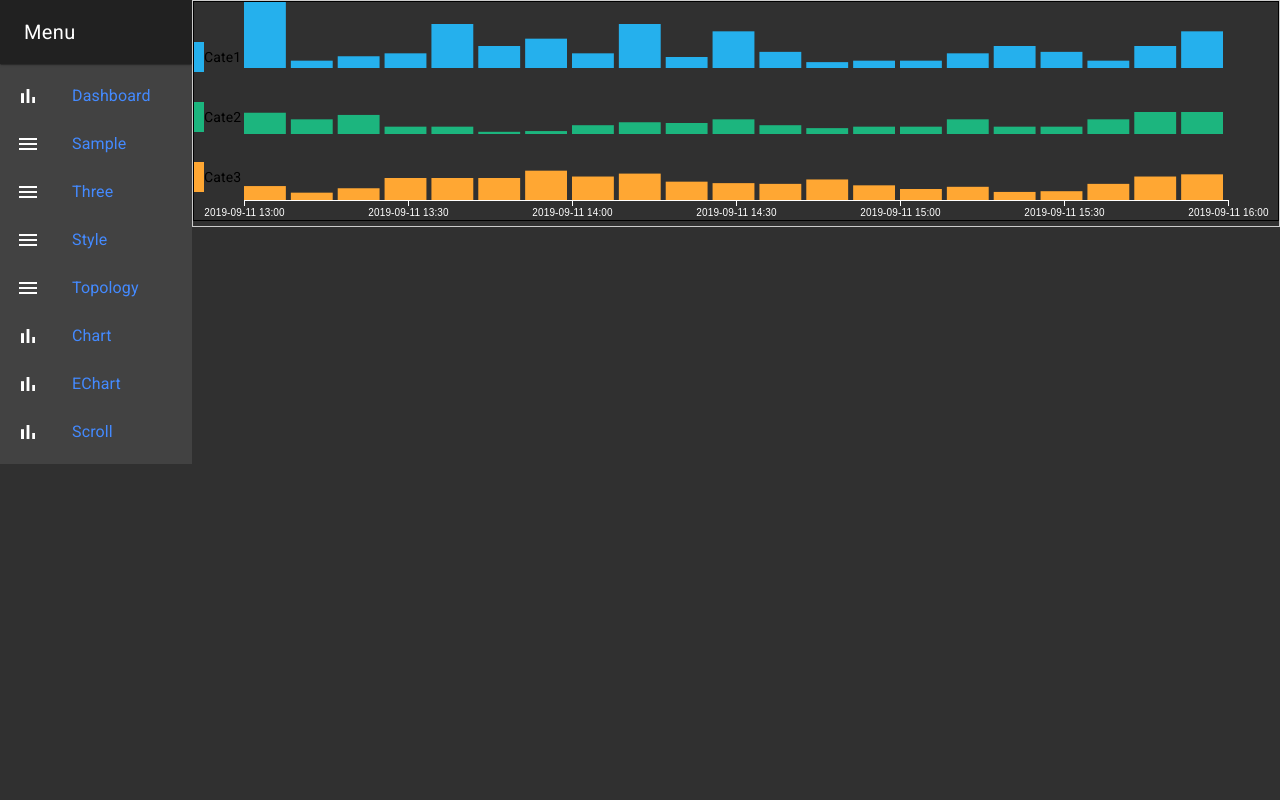
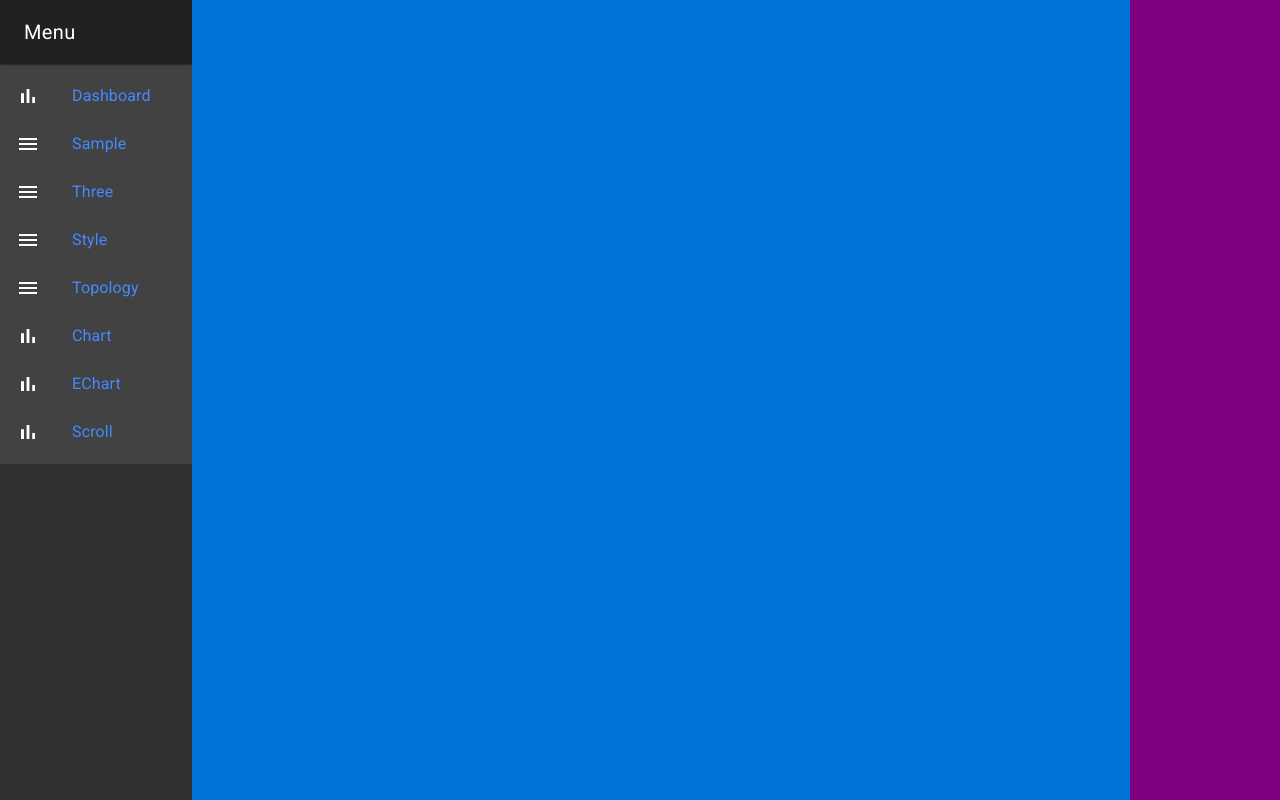
Before and after one commit to jelee603/vue, a Vue app: page / in a window 1280 px wide. Built offline with nearby package versions, Linux system fonts and the light colour scheme.

Commit message:
flexbox 적용

```diff
--- /dev/null
+++ b/src/views/flexBox.vue
@@ -0,0 +1,25 @@
+<template>
+  <div class="main">
+    <div class="child"></div>
+    <div class="child2"></div>
+  </div>
+</template>
+<style>
+  .main{
+    display: flex;
+    background: #42b983;
+    height: 100%;
+  }
+
+  .child {
+    background: #0074D9;
+    flex: auto;
+    height: 100%;
+  }
+  .child2 {
+    background: purple;
+    flex-basis: 150px;
+    flex-shrink: 0;
+    height: 100%;
+  }
+</style>
```
Also changed, not shown: src/router/index.js (+7 -2 lines).
